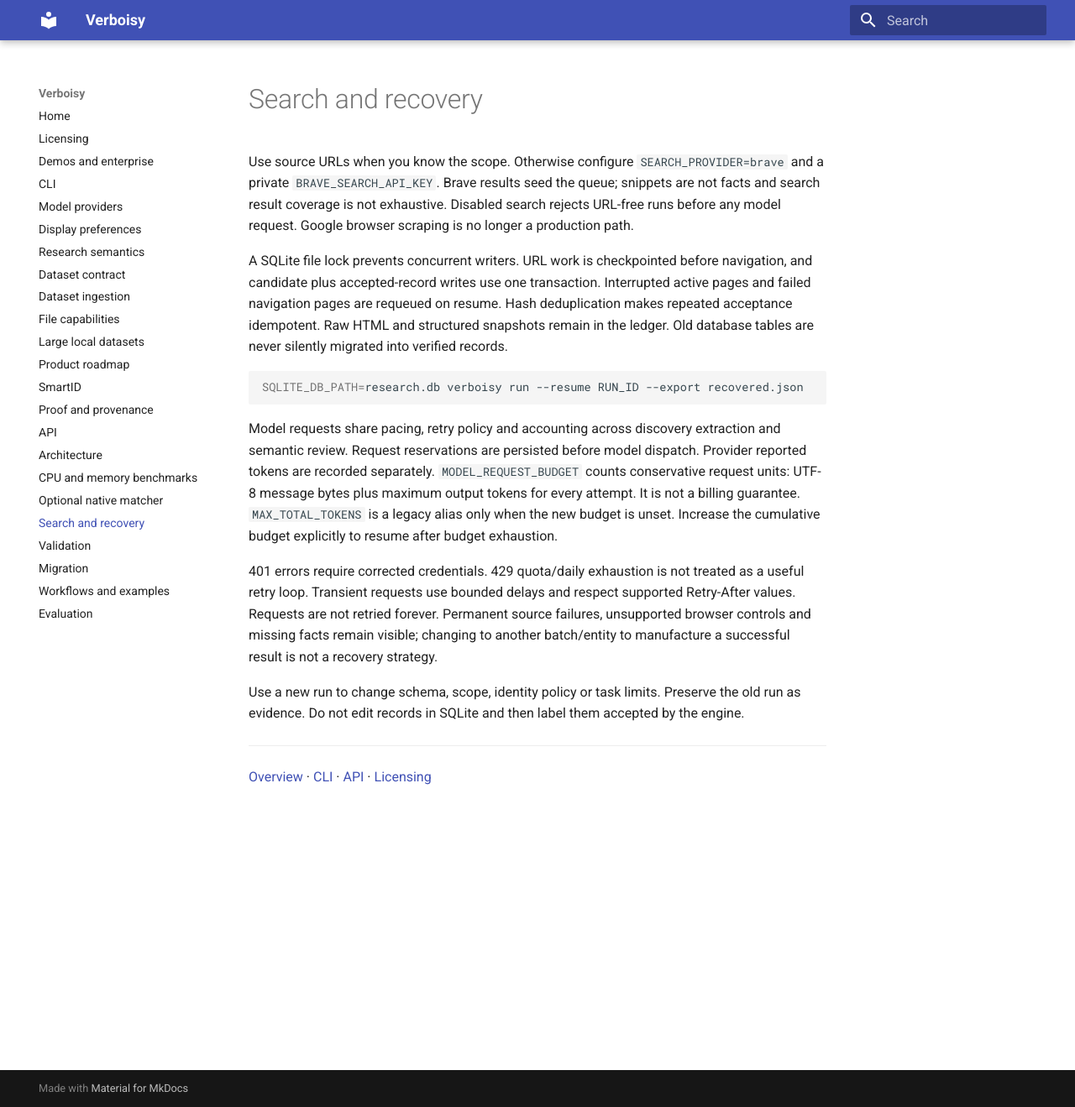
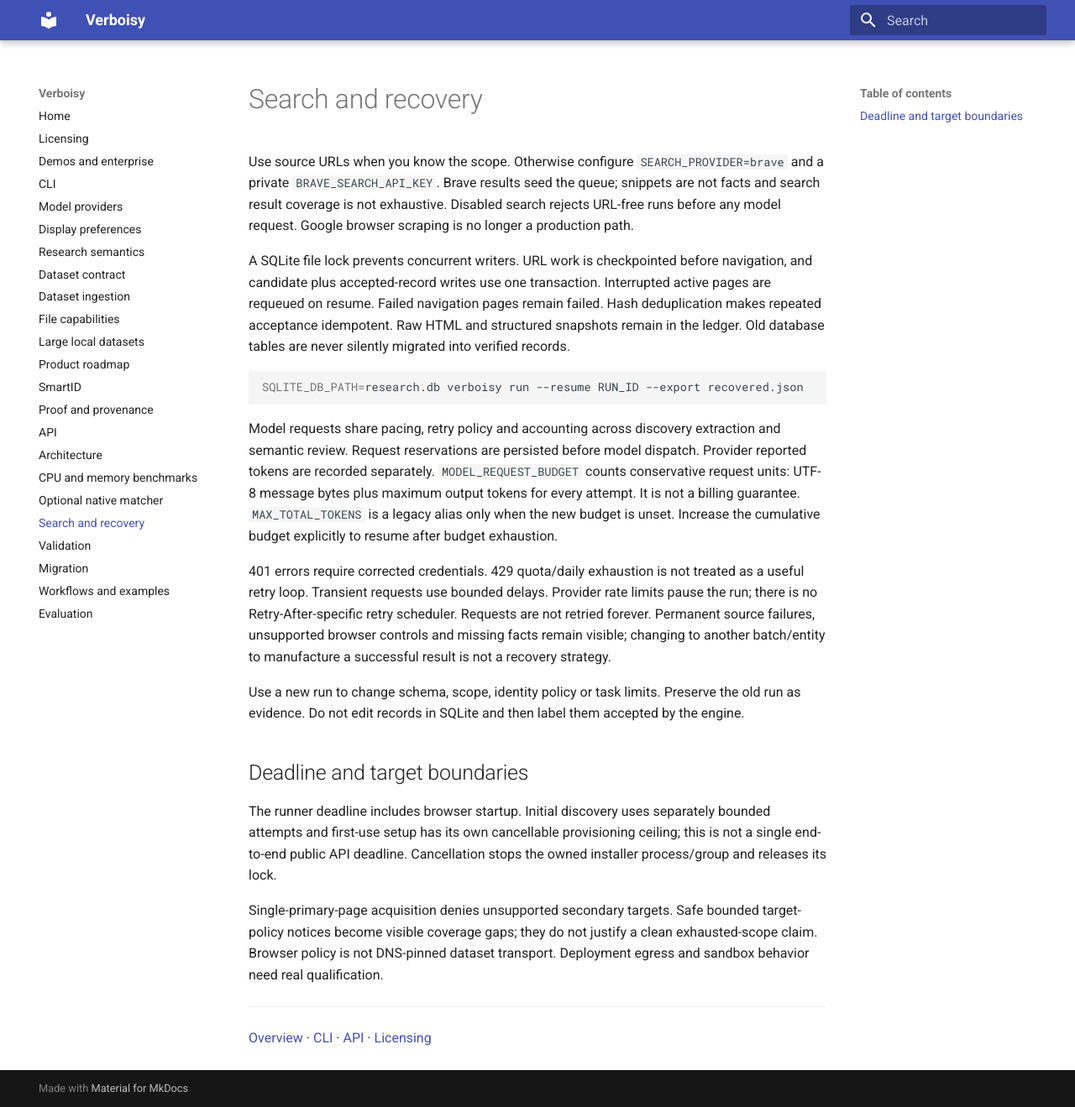
Before and after one commit to EmanueleTorrisi/verboisy, an MkDocs documentation site: the page built from docs/search-and-recovery.md, in a window 1280 px wide and 1319 px high. Shown: the whole window at 84% size. Built offline with MkDocs 1.6.1 and Material for MkDocs 9.7.7, drawn with Linux system fonts in a browser that asks for light colours.

Commit message:
docs: correct recovery retry and deadline guarantees

```diff
--- a/docs/search-and-recovery.md
+++ b/docs/search-and-recovery.md
@@ -9,7 +9,7 @@ runs before any model request. Google browser scraping is no longer a production
 
 A SQLite file lock prevents concurrent writers. URL work is checkpointed before
 navigation, and candidate plus accepted-record writes use one transaction. Interrupted
-active pages and failed navigation pages are requeued on resume. Hash deduplication
+active pages are requeued on resume. Failed navigation pages remain failed. Hash deduplication
 makes repeated acceptance idempotent. Raw HTML and structured snapshots remain in the
 ledger. Old database tables are never silently migrated into verified records.
 
@@ -25,14 +25,27 @@ not a billing guarantee. `MAX_TOTAL_TOKENS` is a legacy alias only when the new
 is unset. Increase the cumulative budget explicitly to resume after budget exhaustion.
 
 401 errors require corrected credentials. 429 quota/daily exhaustion is not treated as
-a useful retry loop. Transient requests use bounded delays and respect supported
-Retry-After values. Requests are not retried forever. Permanent source failures,
+a useful retry loop. Transient requests use bounded delays. Provider rate limits pause the run;
+there is no Retry-After-specific retry scheduler. Requests are not retried forever. Permanent source failures,
 unsupported browser controls and missing facts remain visible; changing to another
 batch/entity to manufacture a successful result is not a recovery strategy.
 
 Use a new run to change schema, scope, identity policy or task limits. Preserve the old
 run as evidence. Do not edit records in SQLite and then label them accepted by the engine.
 
+
+## Deadline and target boundaries
+
+The runner deadline includes browser startup. Initial discovery uses separately
+bounded attempts and first-use setup has its own cancellable provisioning ceiling;
+this is not a single end-to-end public API deadline. Cancellation stops the owned
+installer process/group and releases its lock.
+
+Single-primary-page acquisition denies unsupported secondary targets. Safe bounded
+target-policy notices become visible coverage gaps; they do not justify a clean
+exhausted-scope claim. Browser policy is not DNS-pinned dataset transport. Deployment
+egress and sandbox behavior need real qualification.
+
 ---
 
 [Overview](index.md) · [CLI](cli.md) · [API](api.md) · [Licensing](licensing.md)
```
